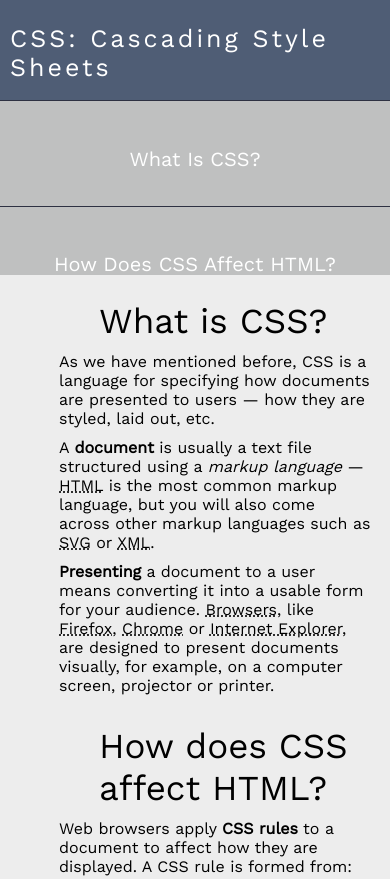
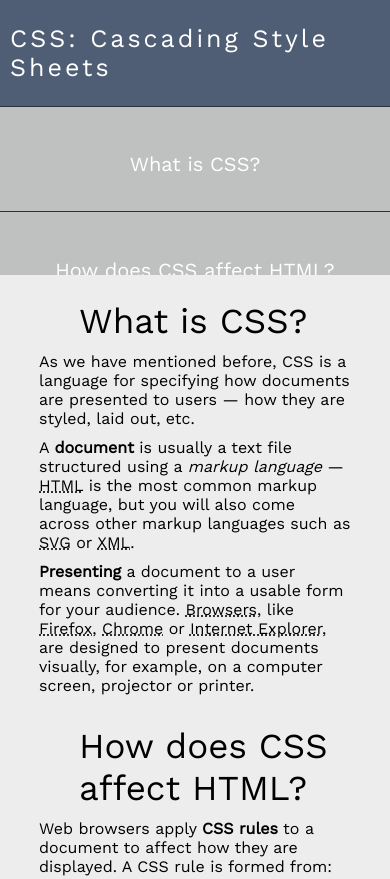
Before and after one commit to Peleda23/Technical-Documentation-Page-FCC, a plain HTML site: page index.html in a window 390 px wide. Shown: the top 879 px of the page. Drawn offline with nearby package versions, Linux system fonts and the light colour scheme.

Commit message:
Project is done. Had some problems but maneged to fix.

```diff
--- a/assests/styles.css
+++ b/assests/styles.css
@@ -166,7 +166,7 @@ p {
 
 /* navbar */
 
-#nav-bar {
+#navbar {
   background: var(--lihgter);
   color: white;
   max-width: 300px;
@@ -179,7 +179,7 @@ p {
   grid-area: side-bar;
 }
 
-#nav-bar header {
+#navbar header {
   display: grid;
   justify-items: center;
   align-items: center;
@@ -190,7 +190,7 @@ p {
   letter-spacing: 3px;
 }
 
-#nav-bar ul {
+#navbar ul {
   display: grid;
   height: 100vh;
   grid-template-rows: repeat(auto-fit, minmax(40px, 1fr));
@@ -198,9 +198,11 @@ p {
   padding: 0;
   margin: 0;
   list-style: none;
+  overflow-y: auto;
+    overflow-x: hidden;
 }
 
-#nav-bar a {
+.nav-link {
   background: var(--lihgt);
   display: block;
   text-decoration: none;
@@ -211,7 +213,7 @@ p {
   font-size: 20px;
   align-self: center;
   border-top: 1px solid var(--dark);
-  text-transform: capitalize;
+  /* text-transform: capitalize; */
   text-align: center;
   display: grid;
 }
@@ -222,24 +224,31 @@ p {
     padding: 0;
     margin: 0;
   }
-  #nav-bar {
+  #navbar {
     grid-area: side-bar;
     position: relative;
     top: 0;
     padding: 0;
     margin: 0;
-
+    z-index: 1;
     max-width: 100%;
     max-height: 275px;
-  }
-
-  #nav-bar ul {
-    overflow-y: auto;
-    overflow-x: hidden;
+    overflow-y: scroll;
   }
 
   #main-doc {
     grid-area: content;
     z-index: 1;
   }
+
+  .main-section {
+    padding: 0;
+  }
+
+  .code  li{
+    position: relative;
+    overflow-x: scroll;
+
+
+  }
 }
--- a/index.html
+++ b/index.html
@@ -13,36 +13,36 @@
 
 <body>
   <div id="container">
-    <nav id="nav-bar">
+    <nav id="navbar">
       <ul>
         <header>CSS: Cascading Style Sheets</header>
-        <a href="#What_is_CSS?" class="nav-link">
-          <li>What is CSS?</li>
-        </a>
-        <a href="#How_does_CSS_affect_HTML?" class="nav-link">
-          <li>How does CSS affect HTML?</li>
-        </a>
-        <a href="#How_does_CSS_actualy_work?" class="nav-link">
-          <li>How does CSS actually work?</li>
-        </a>
-        <a href="#A_touch_of_vocabulary" class="nav-link">
-          <li>A touch of vocabulary</li>
-        </a>
-        <a href="#CSS_declaration" class="nav-link">
-          <li>CSS declaration</li>
-        </a>
-        <a href="#CSS_declaration_blocks" class="nav-link">
-          <li>CSS declaration blocks</li>
-        </a>
-        <a href="#CSS_statements" class="nav-link">
-          <li>CSS statements</li>
-        </a>
+
+          <li><a href="#What_is_CSS?"  class="nav-link">What is CSS?</a></li>
+
+
+          <li><a href="#How_does_CSS_affect_HTML?" class="nav-link">How does CSS affect HTML?</a></li>
+
+
+          <li><a href="#How_does_CSS_actually_work?" class="nav-link">How does CSS actually work?</a></li>
+
+
+          <li><a href="#A_touch_of_vocabulary" class="nav-link">A touch of vocabulary</a></li>
+
+
+          <li><a href="#CSS_declaration" class="nav-link">CSS declaration</a></li>
+
+
+          <li><a href="#CSS_declaration_blocks" class="nav-link">CSS declaration blocks</a></li>
+
+
+          <li><a href="#CSS_statements" class="nav-link">CSS statements</a></li>
+
       </ul>
     </nav>
 
     <main id="main-doc">
-      <section class="main-section">
-        <header id="What_is_CSS?">What is CSS?</header>
+      <section class="main-section" id="What_is_CSS?">
+        <header>What is CSS?</header>
         <article>
           <p>As we have mentioned before, CSS is a language for specifying how documents are presented to users — how they are
             styled, laid out, etc.</p>
@@ -61,8 +61,8 @@
             or printer.</p>
         </article>
       </section>
-      <section class="main-section">
-        <header id="How_does_CSS_affect_HTML?">How does CSS affect HTML?</header>
+      <section class="main-section" id="How_does_CSS_affect_HTML?">
+        <header>How does CSS affect HTML?</header>
         <article>
           <p>Web browsers apply
             <strong>CSS rules</strong> to a document to affect how they are displayed. A CSS rule is formed from:</p>
@@ -79,8 +79,8 @@
             like in the next article of the module — CSS Syntax.</p>
         </article>
       </section>
-      <section class="main-section">
-        <header id="How_does_CSS_actualy_work?">How does CSS actualy work?</header>
+      <section class="main-section" id="How_does_CSS_actually_work?">
+        <header>How does CSS actually work?</header>
         <article>
           <p>When a browser displays a document, it must combine the document's content with its style information. It processes
             the document in two stages:</p>
@@ -95,8 +95,8 @@
           </ol>
         </article>
       </section>
-      <section class="main-section">
-        <header id="A_touch_of_vocabulary">A touch of vocabulary</header>
+      <section class="main-section" id="A_touch_of_vocabulary">
+        <header>A touch of vocabulary</header>
         <article>
           <p>At its most basic level, CSS consists of two building blocks:</p>
           <ul>
@@ -115,6 +115,7 @@
             <em>CSS Rulesets (or CSS Rules)</em>.</p>
           <p>Before getting too deep in theory and written explanation, let's look at a concrete example (we saw something very
             similar in our previous article.)</p>
+            <code>
           <div class="code">
             <ol class="code-g">
               <li>
@@ -246,7 +247,9 @@
               </li>
             </ol>
           </div>
+        </code>
           <p>And the CSS file:</p>
+          <code>
           <div class="code">
             <ol class="code-g">
               <li>
@@ -279,7 +282,9 @@
               <li>}</li>
             </ol>
           </div>
+          </code>
           <p>Combining these two gives us the following result:</p>
+          <code>
           <div class="code-sample">
             <div class="code-inside">
               <h1>Hello world!</h1>
@@ -290,10 +295,11 @@
               <li>a list</li>
             </ul>
           </div>
+        </code>
         </article>
       </section>
-      <section class="main-section">
-        <header id="CSS_declaration">CSS declaration</header>
+      <section class="main-section" id="CSS_declaration">
+        <header>CSS declaration</header>
         <article>
           <p>Setting CSS properties to specific values is the core function of the CSS language. The CSS engine calculates which
             declarations apply to every single element of a page in order to appropriately lay it out and style it. What
@@ -320,8 +326,8 @@
           </div>
         </article>
       </section>
-      <section class="main-section">
-        <header id="CSS_declaration_blocks">CSS declaration blocks</header>
+      <section class="main-section" id="CSS_declaration_blocks">
+        <header>CSS declaration blocks</header>
         <article>
           <p>Declarations are grouped in
             <strong>blocks</strong>, with each set of declarations being wrapped by an opening curly brace, (
@@ -350,8 +356,8 @@
           </div>
         </article>
       </section>
-      <section class="main-section">
-        <header id="CSS_statements">CSS statements</header>
+      <section class="main-section" id="CSS_statements">
+        <header>CSS statements</header>
         <article>
           <p>CSS Rules are the main building blocks of a style sheet — the most common block you'll see in CSS. But there are
             other types of block that you'll come across occasionally — CSS rules are one type of so-called CSS statements.
@@ -374,6 +380,7 @@
                   <span class="code-back">@font-face</span> (descriptive information)</li>
               </ul>
               Specific syntax example:
+              <code>
               <div class="code">
                 <ol class="code-g">
                   <li>
@@ -381,6 +388,7 @@
                     <span class="code-br">'custom.css'</span>;</li>
                 </ol>
               </div>
+            </code>
               This at-rule imports another CSS file into the current CSS.
             </li>
             <li>
@@ -389,13 +397,15 @@
               <ul>
                 <li>The
                   <span class="code-back">@media</span> at-rule content is applied only if the device which runs the browser matches the expressed
-                  condition;</li>
+                  condition;
+                </li>
                 <li>the
                   <span class="code-back">@supports</span> at-rule content is applied only if the browser actually supports the tested feature;</li>
                 <li>the
                   <span class="code-back">@document</span> at-rule content is applied only if the current page matches some conditions.</li>
               </ul>
               Specific syntax example
+              <code>
               <div class="code">
                 <ol class="code-g">
                   <li>
@@ -418,6 +428,7 @@
                   </li>
                 </ol>
               </div>
+            </code>
               The above nested statement only applies the nested rule when the page's width exceeds 800 pixels.
             </li>
           </ul>
```
